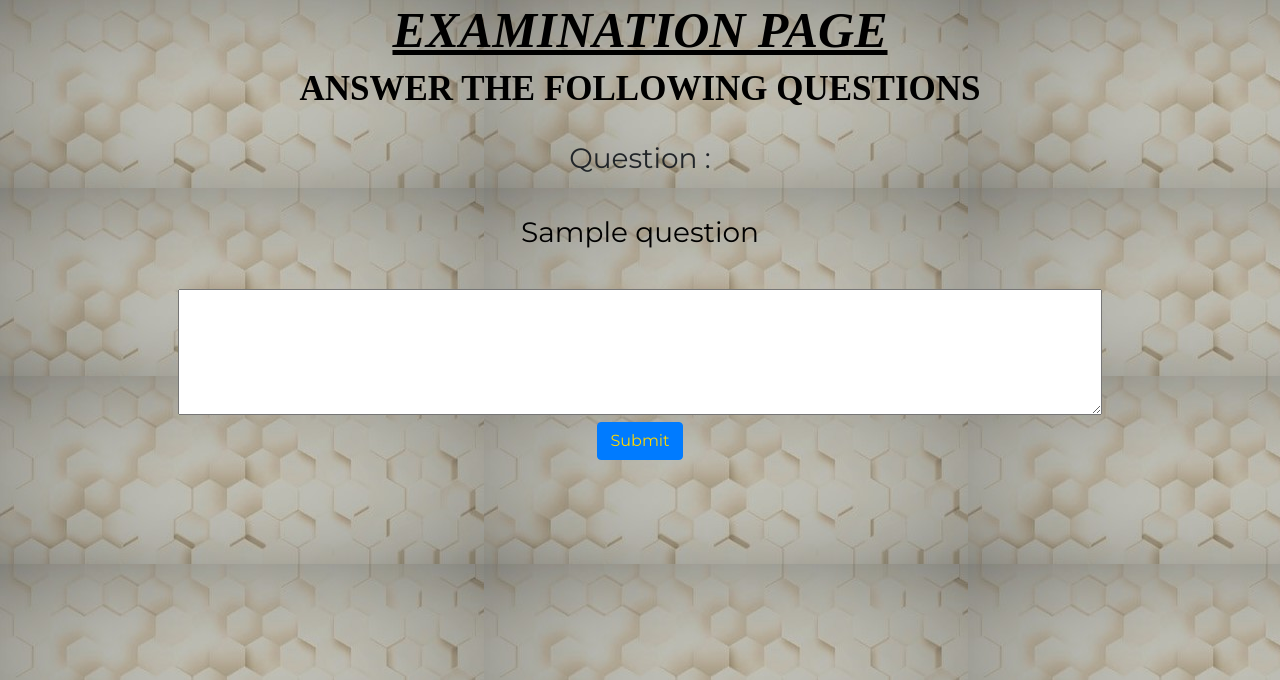
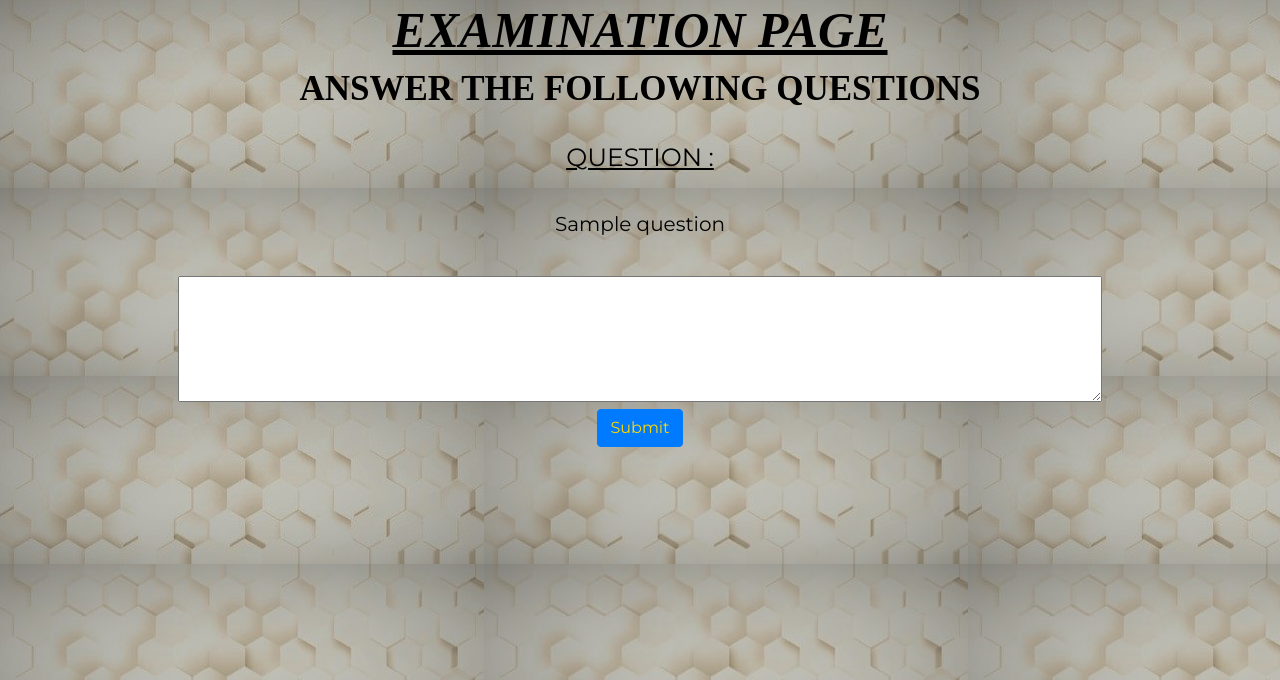
Before and after one commit to architagarwal520/AI-Answer-Verifier, a Flask app: template models/templates/exam.html in a window 1280 px wide. Shown: the part 120-800 px from the top of the page. Run offline with Flask 2, Linux system fonts and the light colour scheme; the template is opened without the code that fills it: most values are stand-ins (such as "Sample title", 1, 10 or a date in 2020); some libraries are stand-ins or nearby versions.

Commit message:
Update style2.css

```diff
--- a/models/static/css/style2.css
+++ b/models/static/css/style2.css
@@ -75,3 +75,17 @@ section{ display: flex; background-image: url("../images/q7.jpg"); height: 85%;
       text-transform: uppercase;
       font-family: "Times New Roman", Times, serif;
     }
+.container h6{
+  font-size: 25px;
+  font-family: 'Montserrat', sans-serif;
+  text-transform: uppercase;
+  color: black;
+  text-decoration: underline;
+
+}
+.container h3{
+  font-size: 20px;
+  font-family: 'Montserrat', sans-serif;
+  color: black;
+  font-weight: bold;
+}
```
